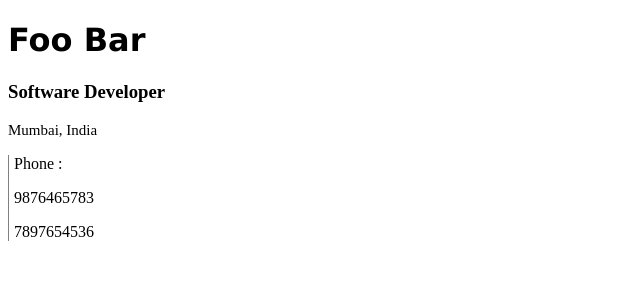
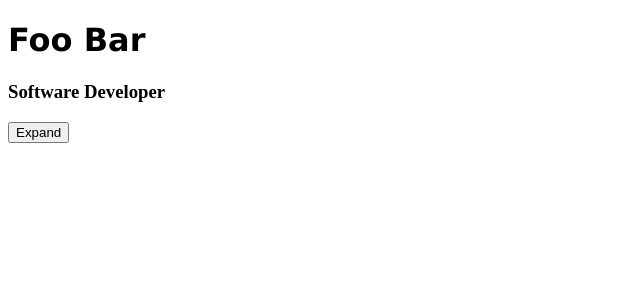
Before and after one commit to JayramNanoskar/AngularBasic, an Angular app in the folder second-project/: page / in a window 1280 px wide. Shown: the top 300 px of the page, without its empty margins (0-640 px from the left). Built offline with nearby package versions, Linux system fonts and the light colour scheme.

Commit message:
handling click events

```diff
--- a/second-project/src/app/address-card/address-card.component.html
+++ b/second-project/src/app/address-card/address-card.component.html
@@ -1,6 +1,9 @@
 <div class="address-card">
     <h1 class="name">{{ user.name }}</h1>
     <h3 class="title">{{ user.title }}</h3>
+    <button *ngIf="isCollapsed" (click)="toggle()">Expand</button> <!-- (click) - calling angular click api, not of browser click api -->
+    <button *ngIf="!isCollapsed" (click)="toggle()">Collapse</button>
+    <div *ngIf="!isCollapsed">
         <p class="address">{{ user.address }}</p>
         <div class="phone" *ngIf="user.phone.length"> <!-- truthy or falsy evaluation -->
             <p>Phone : </p>
@@ -9,3 +12,4 @@
             </p>
         </div>
     </div>
+</div>
--- a/second-project/src/app/address-card/address-card.component.ts
+++ b/second-project/src/app/address-card/address-card.component.ts
@@ -11,6 +11,7 @@ export class AddressCardComponent implements OnInit {
   user: any;
   @Input('name') userName: string; // input member variable, will be getting from view
   @Input('user') userObj: User;
+  isCollapsed: boolean = true;
 
   constructor() {
   }
@@ -24,4 +25,8 @@ export class AddressCardComponent implements OnInit {
     };
   }
 
+  toggle(){
+    this.isCollapsed = !this.isCollapsed;
+  }
+
 }
```
Lines whose indentation alone changed are shown as unchanged.
